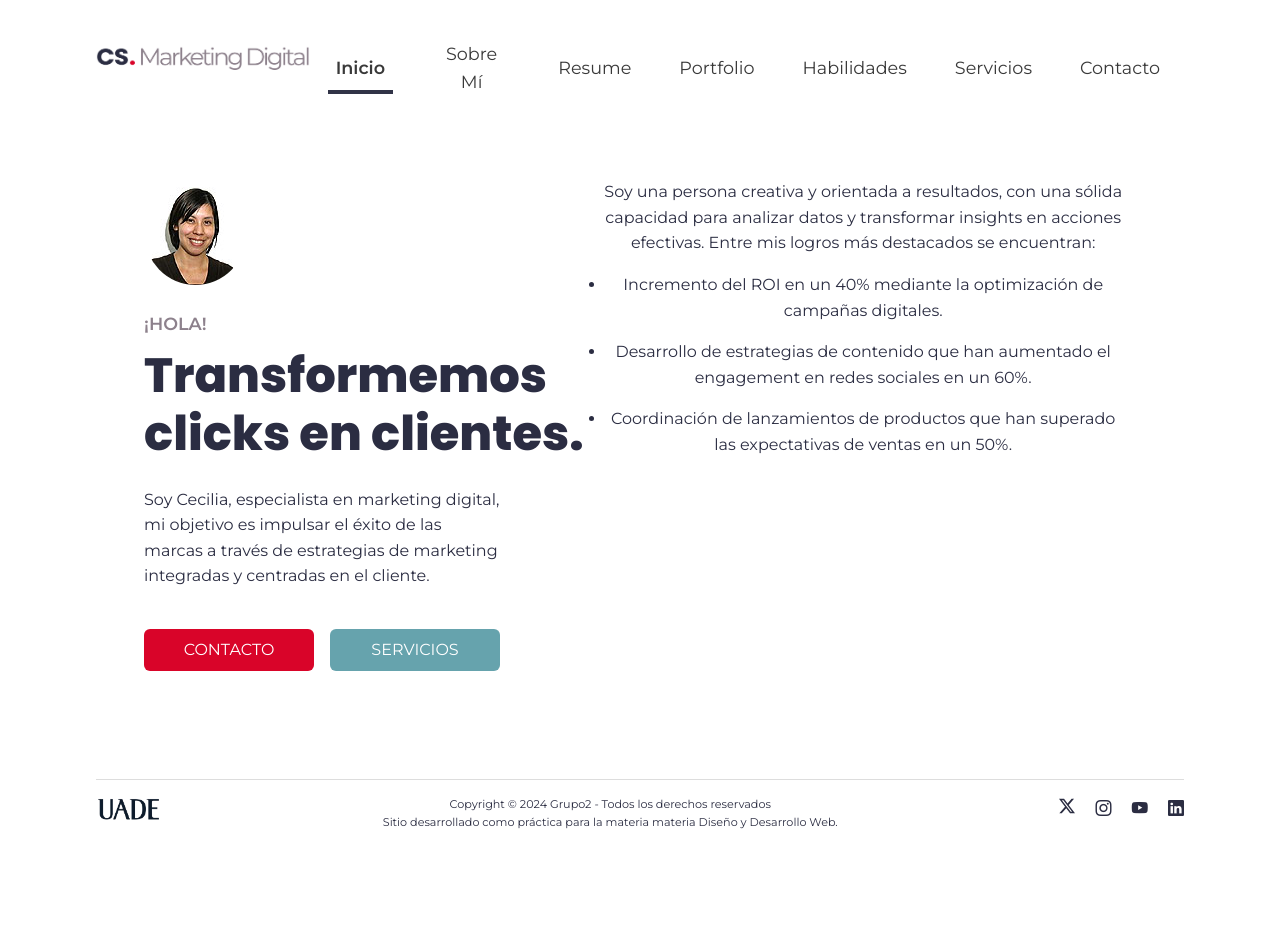
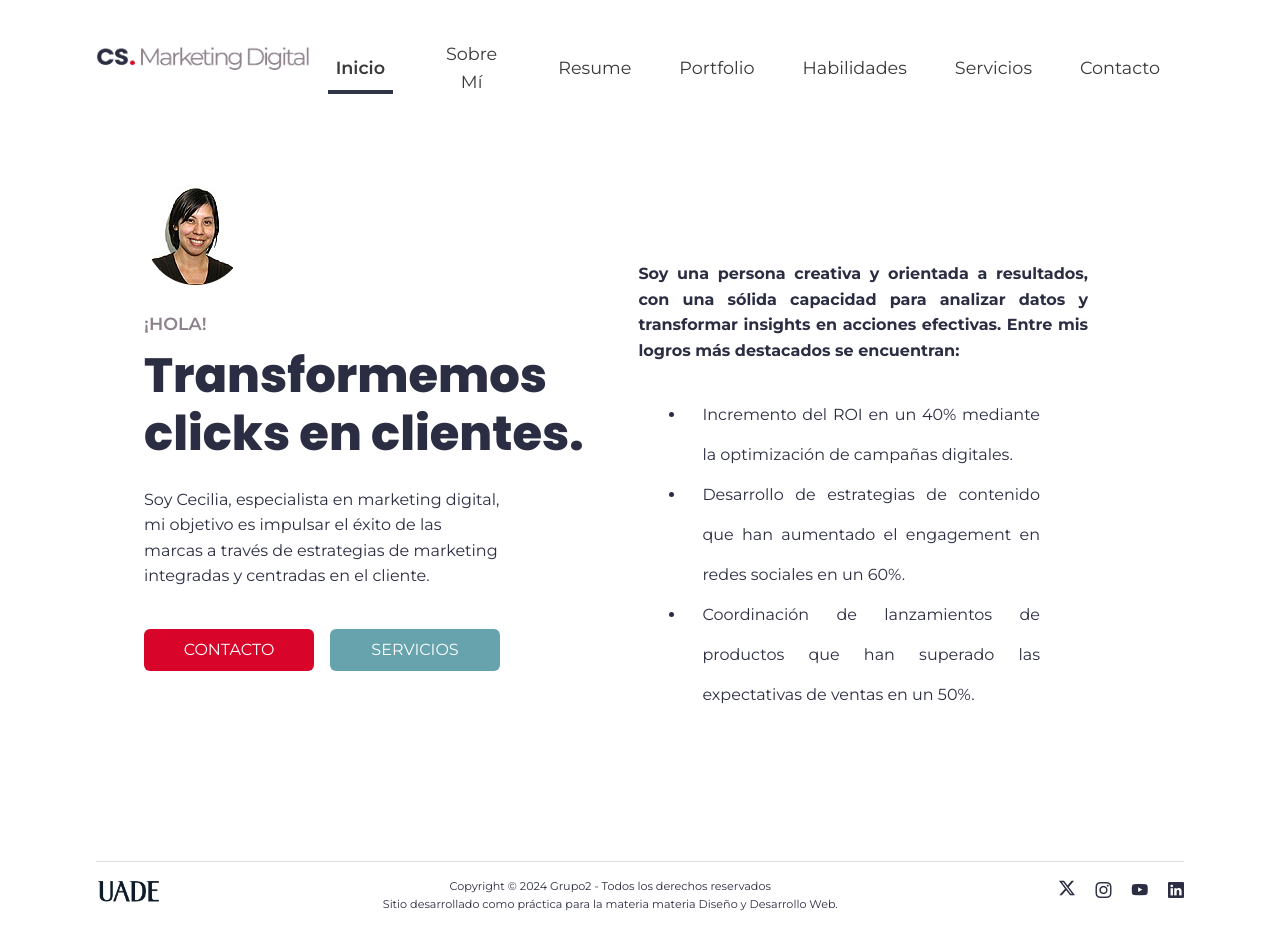
Before and after one commit to cesaldana-edu/ddw-professional-porfolio, a plain HTML site: page index.html in a window 1280 px wide. Before the commit the page ends 856 px from the top, so only its background shows below. Drawn offline with nearby package versions, Linux system fonts and the light colour scheme.

Commit message:
Fix styling on homme accomplishments text

```diff
--- a/index.html
+++ b/index.html
@@ -5,6 +5,12 @@
     <meta name="viewport" content="width=device-width, initial-scale=1.0">
     <title>DDW - Portfolio Profesional</title>
     <link rel="stylesheet" href="css/styles.css">
+    <style>
+        .logros { padding: 15% 3em;  text-align: justify;}
+        .logros h4 { margin-bottom: 2em;}
+        .logros ul { padding-left: 3em;  padding-right: 3em; line-height: 2.5em;}
+        .logros li { padding-left: 1em;}
+    </style>
 </head>
 
 <body>
@@ -44,13 +50,14 @@
                 </div>
             </div>
             <div class="right">
-                <p class="txt-centered">Soy una persona creativa y orientada a resultados, con una sólida capacidad para analizar datos y transformar insights en acciones efectivas. Entre mis logros más destacados se encuentran:
-                    <ul class="list-centered">
+                <div class="logros">
+                    <h4>Soy una persona creativa y orientada a resultados, con una sólida capacidad para analizar datos y transformar insights en acciones efectivas. Entre mis logros más destacados se encuentran:</h4>
+                    <ul>
                         <li>Incremento del ROI en un 40% mediante la optimización de campañas digitales.</li>
                         <li>Desarrollo de estrategias de contenido que han aumentado el engagement en redes sociales en un 60%.</li>
                         <li>Coordinación de lanzamientos de productos que han superado las expectativas de ventas en un 50%.</li>
                     </ul>
-                </p>
+                </div>
             </div>
         </section>
     </main>
```
